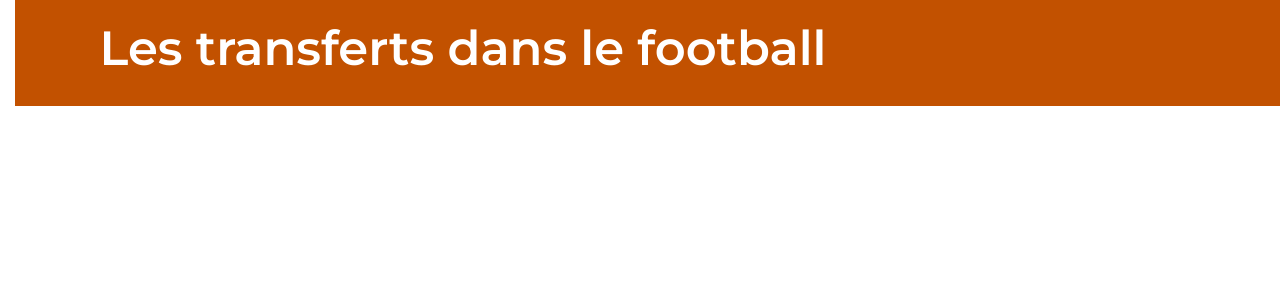
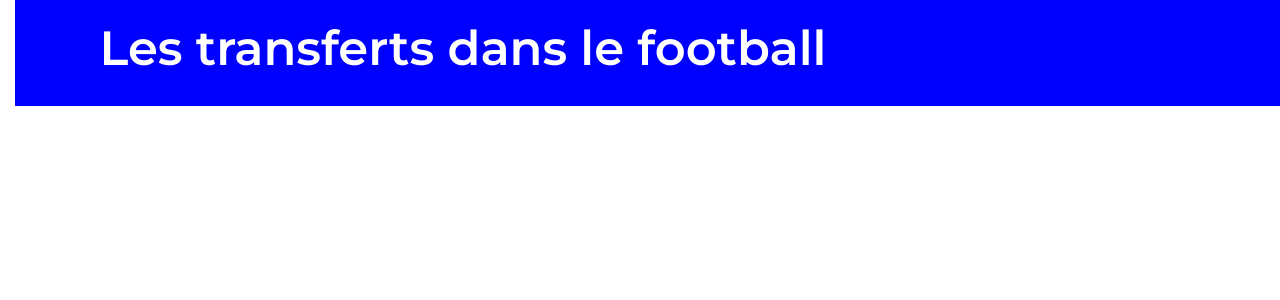
Before and after one commit to Ulro6/Blog_Scraping, a Django app: page / in a window 1280 px wide. Shown: the top 300 px of the page. Run offline with Django 3.2, Linux system fonts and the light colour scheme; data that the repository does not hold is empty.

Commit message:
Cgt css pour voir

```diff
--- a/MonSite/blog/static/css/blog.css
+++ b/MonSite/blog/static/css/blog.css
@@ -9,7 +9,7 @@ body {
 
 
 .page-header {
-    background-color: #C25100;
+    background-color: blue;
     margin-top: 0;
     margin-bottom: 40px;
     padding: 20px 20px 20px 40px;
```
Also changed, not shown: MonSite/media/image/bumblebee.png (added).
